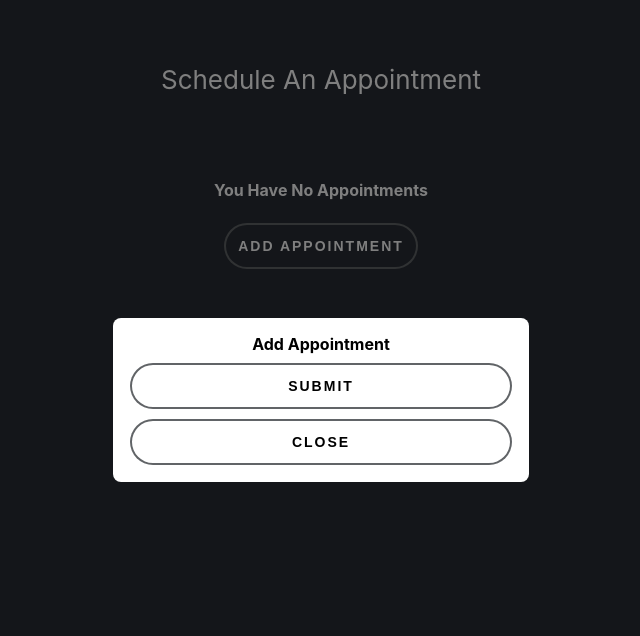
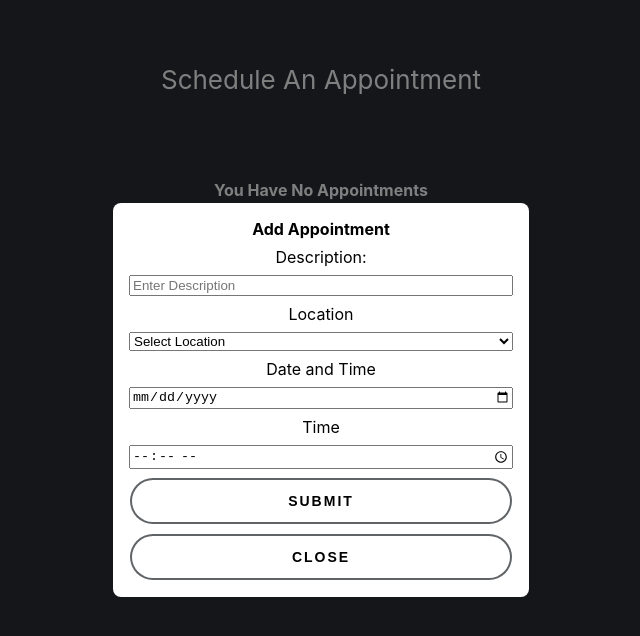
Before and after one commit to brandondorner/appointment-scheduler, a React (Create React App) app: page / in a window 1280 px wide. Both pictures are taken after a click on the button "ADD APPOINTMENT". Shown: the top 636 px of the page, without its empty margins (319-959 px from the left). Built offline with nearby package versions, Linux system fonts and the light colour scheme.

Commit message:
Create Add Appointment functionality
The user is now able to add in a new appointment.

```diff
--- a/src/components/Appointments/AppointmentForm/AppointmentForm.jsx
+++ b/src/components/Appointments/AppointmentForm/AppointmentForm.jsx
@@ -1,25 +1,83 @@
 import './index.css'
 import Modal from 'components/Modal/Modal'
 import { AppointmentsContext } from 'context/AppointmentsContext'
-import { useCallback, useContext } from 'react'
+import { useCallback, useContext, useMemo, useState } from 'react'
+import { v4 as uuidv4 } from 'uuid'
 import useCreateAppointments from 'components/Appointments/hooks/useCreateAppointment'
+
+const APPOINTMENT_LOCATION_OPTIONS = ['London', 'Orlando', 'Portland', 'San Diego', 'Seattle']
 
 const AppointmentForm = () => {
   const { appointments, setAppointments, setIsFormOpen } = useContext(AppointmentsContext)
+  const [date, setDate] = useState('')
+  const [description, setDescription] = useState('')
+  const [location, setLocation] = useState('')
+  const [time, setTime] = useState('')
+
+  const newAppointment = useMemo(() => {
+    return {
+      date,
+      description,
+      id: uuidv4(),
+      location,
+      time
+    }
+  }, [date, description, location, time])
 
   const onNewAppointment = useCallback(() => {
-    useCreateAppointments({ appointments, setAppointments })
-  }, [appointments, setAppointments])
+    useCreateAppointments({ appointments, newAppointment, setAppointments })
+  }, [appointments, newAppointment, setAppointments])
 
   return (
     <Modal>
-      <form>
+      <form
+        onSubmit={(event) => {
+          event.preventDefault()
+          onNewAppointment()
+          setIsFormOpen(false)
+        }}
+      >
         <div className="appt-form-container">
           <b>Add Appointment</b>
-          <button className="form-button" onClick={() => onNewAppointment()}>
+          <label>Description:</label>
+          <input
+            onChange={(event) => setDescription(event.target.value)}
+            placeholder="Enter Description"
+            required
+            type="text"
+          />
+          <label>Location</label>
+          <select onChange={(event) => setLocation(event.target.value)} required>
+            <option value="">Select Location</option>
+            {APPOINTMENT_LOCATION_OPTIONS.map((option) => (
+              <option key={`location-${option}`} value={option}>
+                {option}
+              </option>
+            ))}
+          </select>
+          <label>Date and Time</label>
+          <input
+            min={new Date().toLocaleDateString('en-CA')}
+            required
+            onSelect={(event) => setDate(event.target.value)}
+            type="date"
+          />
+          <label>Time</label>
+          <input
+            min={new Date().toLocaleTimeString('fr', { hour: '2-digit', minute: '2-digit' })}
+            onSelect={(event) => setTime(event.target.value)}
+            required
+            type="time"
+          />
+          <button className="form-button" type="submit">
             Submit
           </button>
-          <button className="form-button" onClick={() => setIsFormOpen(false)}>
+          <button
+            className="form-button"
+            onClick={() => {
+              setIsFormOpen(false)
+            }}
+          >
             Close
           </button>
         </div>
--- a/src/components/Appointments/Appointments.jsx
+++ b/src/components/Appointments/Appointments.jsx
@@ -14,18 +14,18 @@ const Appointments = () => {
         <table>
           <thead>
             <tr>
-              <th>Date</th>
               <th>Description</th>
               <th>Location</th>
+              <th>Date</th>
               <th>Time</th>
             </tr>
           </thead>
           <tbody>
             {appointments.map((appointment) => (
               <tr className="appointments-table-body-row" key={appointment.id}>
-                <th>{appointment.date}</th>
                 <th>{appointment.description}</th>
                 <th>{appointment.location}</th>
+                <th>{appointment.date}</th>
                 <th>{appointment.time}</th>
               </tr>
             ))}
--- a/src/components/Appointments/hooks/useCreateAppointment.js
+++ b/src/components/Appointments/hooks/useCreateAppointment.js
@@ -1,18 +1,6 @@
-import { v4 as uuidv4 } from 'uuid'
-
 // Normally this would be a POST call but since this demo only requires local, unpersisted state
 // we can mimic it instead
-const useCreateAppointments = ({ appointments, setAppointments }) => {
-  const currentDate = new Date()
-
-  const newAppointment = {
-    date: currentDate.toLocaleDateString(),
-    description: 'Appointment Description',
-    id: uuidv4(),
-    location: 'Orlando',
-    time: currentDate.toLocaleTimeString()
-  }
-
+const useCreateAppointments = ({ appointments, newAppointment, setAppointments }) => {
   const updatedAppointmentList = appointments ? [...appointments, newAppointment] : [newAppointment]
 
   setAppointments([...updatedAppointmentList])
```
